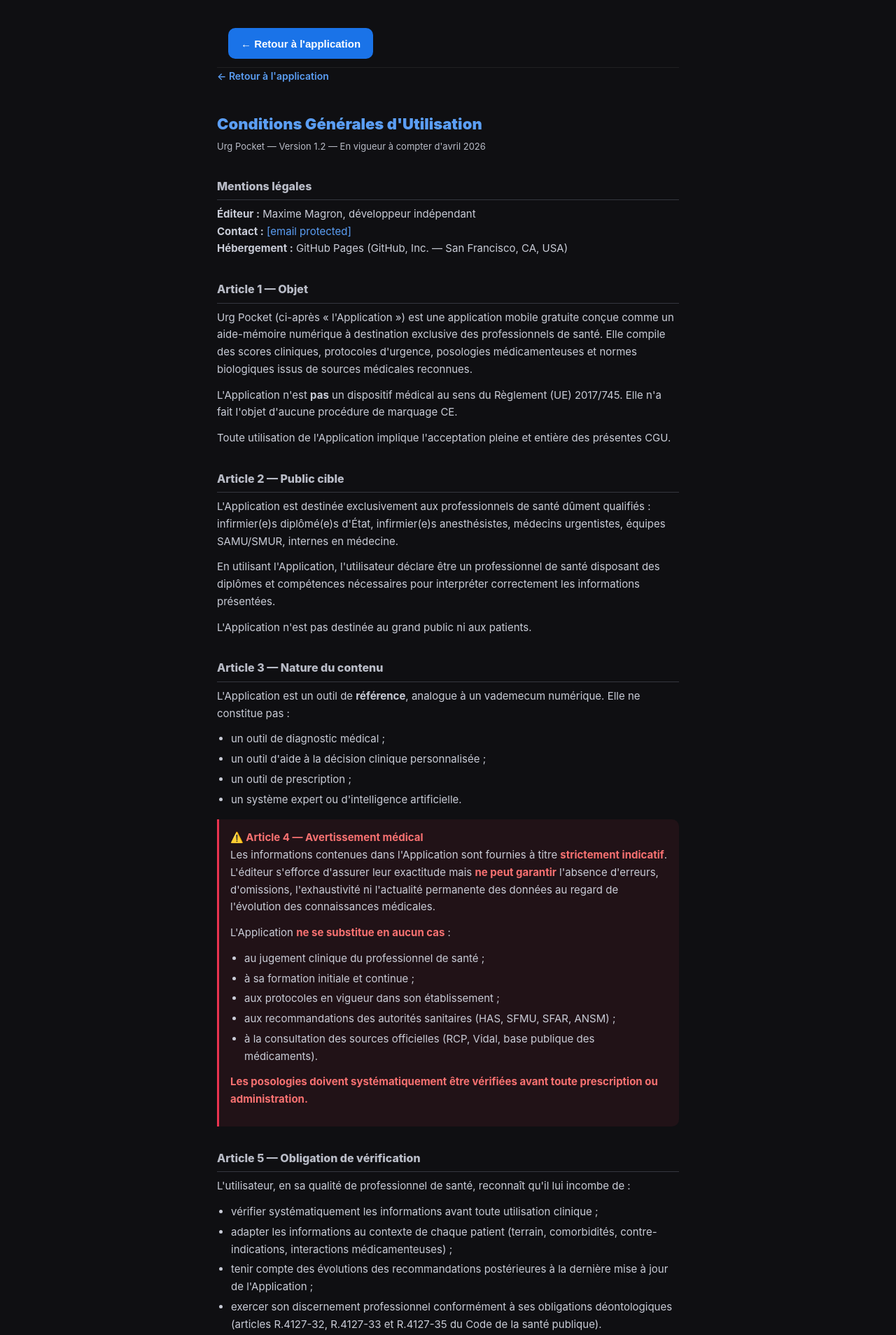
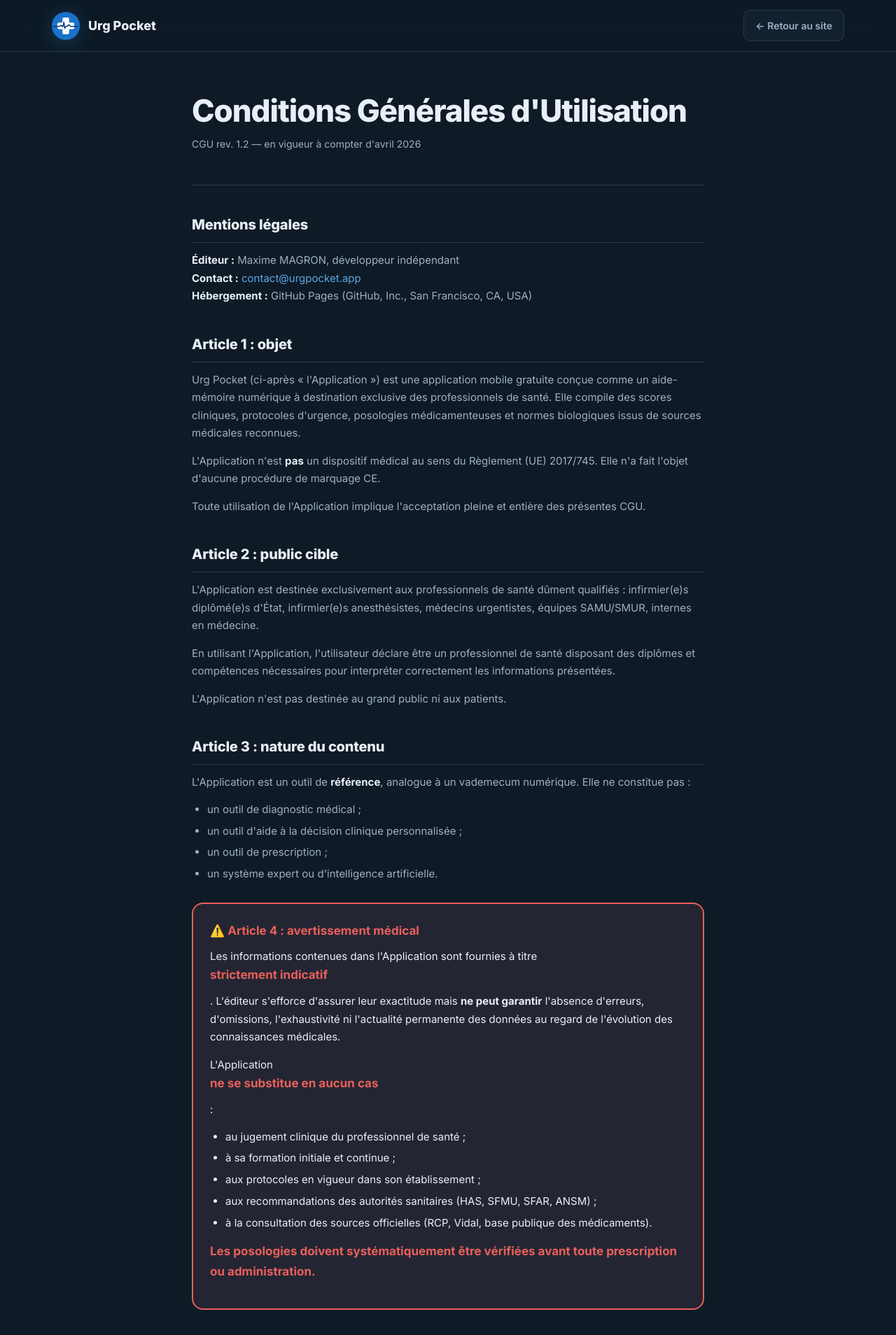
Before and after one commit to Max54130/urg-pocket, a plain HTML site: page cgu.html in a window 1280 px wide. Shown: the top 1908 px of the page at 70% size. Drawn offline with Linux system fonts and the light colour scheme.

Commit message:
Add files via upload

```diff
--- a/cgu.html
+++ b/cgu.html
@@ -1,53 +1,149 @@
 <!DOCTYPE html>
 <html lang="fr">
 <head>
-<meta charset="utf-8">
+<meta charset="UTF-8">
 <meta name="viewport" content="width=device-width, initial-scale=1.0">
-<title>Urg Pocket — Conditions Générales d'Utilisation</title>
+<title>Urg Pocket : conditions générales d'utilisation</title>
+<meta name="description" content="Conditions Générales d'Utilisation d'Urg Pocket.">
+<meta name="theme-color" content="#0E1A25">
+<link rel="icon" type="image/png" href="icons/icon-192.png">
+<link rel="apple-touch-icon" href="icons/icon-192.png">
+
+<link rel="preconnect" href="https://fonts.googleapis.com">
+<link rel="preconnect" href="https://fonts.gstatic.com" crossorigin>
+<link href="https://fonts.googleapis.com/css2?family=Inter:wght@400;500;600;700;800;900&display=swap" rel="stylesheet">
+
 <style>
-*{box-sizing:border-box}
-body{font-family:-apple-system,system-ui,'Inter',sans-serif;max-width:700px;margin:0 auto;padding:24px 20px 60px;background:#0f0f12;color:#e9e9ef;line-height:1.65;font-size:15px}
-h1{color:#5B9EF4;font-size:22px;font-weight:900;margin-bottom:4px}
-h2{color:#b9bcc7;font-size:16px;font-weight:800;margin-top:32px;margin-bottom:8px;padding-bottom:6px;border-bottom:1px solid #35373f}
-h3{color:#e9e9ef;font-size:14px;font-weight:700;margin-top:16px;margin-bottom:6px}
-p{margin:0 0 12px;color:#c9ccd7}
-a{color:#5B9EF4;text-decoration:none}
+  :root{
+    --bg:#0E1A25;
+    --surface:#132030;
+    --surface2:#1A2A3C;
+    --text:#E9EFF6;
+    --text2:#9FB0C3;
+    --text3:#6B7D92;
+    --line:#2A3A4E;
+    --primary:#5BA8E8;
+    --danger:#E8605A;
+    --warn:#F0C040;
+  }
+  *{margin:0;padding:0;box-sizing:border-box}
+  html{scroll-behavior:smooth}
+  body{
+    font-family:'Inter',-apple-system,system-ui,sans-serif;
+    background:var(--bg);color:var(--text);
+    line-height:1.65;font-size:15px;
+    -webkit-font-smoothing:antialiased;
+  }
+  a{color:var(--primary);text-decoration:none}
   a:hover{text-decoration:underline}
-.date{color:#b9bcc7;font-size:13px;margin-bottom:28px}
-.important{background:rgba(234,51,79,0.08);border-left:3px solid #EA334F;padding:14px 16px;border-radius:0 10px 10px 0;margin:16px 0}
-.important strong{color:#f87171}
-.back{display:inline-flex;align-items:center;gap:6px;color:#5B9EF4;font-size:14px;font-weight:600;margin-bottom:24px;text-decoration:none}
-.back:hover{text-decoration:underline}
-ul{margin:0 0 12px;padding-left:20px;color:#c9ccd7}
-li{margin-bottom:4px}
+
+  nav{
+    position:sticky;top:0;z-index:100;
+    background:color-mix(in srgb, var(--bg) 85%, transparent);
+    backdrop-filter:blur(16px);-webkit-backdrop-filter:blur(16px);
+    border-bottom:1px solid var(--line);
+  }
+  .nav-inner{
+    display:flex;align-items:center;justify-content:space-between;
+    padding:14px 24px;max-width:1180px;margin:0 auto;
+  }
+  .brand{display:flex;align-items:center;gap:12px;font-weight:800;font-size:18px;color:var(--text)}
+  .brand-mark{
+    width:40px;height:40px;display:grid;place-items:center;
+    filter:drop-shadow(0 4px 14px rgba(26,115,200,.35));
+  }
+  .brand-mark svg{width:40px;height:40px;display:block}
+  .back-link{
+    color:var(--text2);font-size:14px;font-weight:600;
+    display:inline-flex;align-items:center;gap:6px;
+    padding:10px 16px;border-radius:10px;
+    border:1px solid var(--line);background:var(--surface);
+    transition:border-color .15s, color .15s;
+  }
+  .back-link:hover{color:var(--primary);border-color:var(--primary);text-decoration:none}
+
+  main{max-width:780px;margin:0 auto;padding:60px 24px 100px}
+
+  .page-header{margin-bottom:40px;padding-bottom:32px;border-bottom:1px solid var(--line)}
+  h1{
+    font-size:clamp(32px, 4vw, 44px);
+    font-weight:800;letter-spacing:-.025em;
+    line-height:1.1;margin-bottom:12px;
+  }
+  .date{color:var(--text2);font-size:14px}
+
+  h2{
+    font-size:20px;font-weight:800;letter-spacing:-.01em;
+    color:var(--text);margin-top:40px;margin-bottom:12px;
+    padding-bottom:8px;border-bottom:1px solid var(--line);
+  }
+  p{color:var(--text2);margin-bottom:14px;line-height:1.7}
+  p strong, li strong{color:var(--text)}
+  ul{margin:0 0 14px;padding-left:22px;color:var(--text2)}
+  li{margin-bottom:6px;line-height:1.65}
+
+  .important{
+    border:2px solid var(--danger);
+    background:color-mix(in srgb, var(--danger) 8%, var(--surface));
+    border-radius:16px;
+    padding:24px;margin:28px 0;
+  }
+  .important strong:first-child{
+    color:var(--danger);font-size:17px;
+    display:block;margin-bottom:10px;
+  }
+  .important p{color:var(--text)}
+  .important ul{color:var(--text)}
+
+  footer{
+    border-top:1px solid var(--line);
+    padding:32px 24px;text-align:center;
+    color:var(--text3);font-size:13px;
+  }
+  footer a{color:var(--text2)}
 </style>
 </head>
 <body>
-<div style="position:sticky;top:0;z-index:10;background:inherit;padding:max(16px,env(safe-area-inset-top)) 16px 12px;border-bottom:1px solid rgba(128,128,128,.15)">
-<button onclick="if(window.history.length>1){window.history.back();}else{window.location.href='https://max54130.github.io/urg-pocket/urg_pocket.html';}" style="display:inline-flex;align-items:center;gap:6px;padding:10px 18px;background:#1A73E8;color:#fff;border:none;border-radius:10px;font-size:15px;font-weight:700;cursor:pointer;min-height:44px">← Retour à l'application</button>
+
+<nav>
+  <div class="nav-inner">
+    <a href="index.html" class="brand">
+      <span class="brand-mark">
+        <svg viewBox="0 0 38 38" xmlns="http://www.w3.org/2000/svg" aria-hidden="true">
+          <circle cx="19" cy="19" r="19" fill="#1A73C8"/>
+          <rect x="14.5" y="7.5" width="9" height="23" rx="2.2" fill="white"/>
+          <rect x="7.5" y="14.5" width="23" height="9" rx="2.2" fill="white"/>
+          <polyline points="2.5,19.7 10.5,19.7 12.3,18.3 13.4,18.5 14.1,19.6 14.8,20.1 15.9,16.8 16.3,14.1 16.6,15.3 17.0,18.7 17.4,21.1 17.7,22.2 18.1,21.1 18.5,20.2 19.0,19.7 20.1,19.7 21.0,19.4 22.1,18.3 22.8,17.7 23.5,17.7 24.2,18.5 25.2,19.5 25.5,19.7 35.5,19.7" fill="none" stroke="#0C3B7A" stroke-width="1.5" stroke-linecap="round" stroke-linejoin="round"/>
+        </svg>
+      </span>
+      Urg Pocket
+    </a>
+    <a href="index.html" class="back-link">← Retour au site</a>
+  </div>
+</nav>
+
+<main>
+  <div class="page-header">
+    <h1>Conditions Générales d'Utilisation</h1>
+    <p class="date">CGU rev. 1.2 — en vigueur à compter d'avril 2026</p>
   </div>
 
-<a href="https://max54130.github.io/urg-pocket/" class="back">← Retour à l'application</a>
+  <h2>Mentions légales</h2>
+  <p><strong>Éditeur :</strong> Maxime MAGRON, développeur indépendant<br>
+  <strong>Contact :</strong> <a href="mailto:contact@urgpocket.app">contact@urgpocket.app</a><br>
+  <strong>Hébergement :</strong> GitHub Pages (GitHub, Inc., San Francisco, CA, USA)</p>
 
-<h1>Conditions Générales d'Utilisation</h1>
-<p class="date">Urg Pocket — Version 1.2 — En vigueur à compter d'avril 2026</p>
-
-<h2>Mentions légales</h2>
-<p><strong>Éditeur :</strong> Maxime Magron, développeur indépendant<br>
-<strong>Contact :</strong> <a href="/cdn-cgi/l/email-protection#d2a7a0b5a2bdb1b9b7a692b5bfb3bbbefcb1bdbf"><span class="__cf_email__" data-cfemail="bcc9cedbccd3dfd7d9c8fcdbd1ddd5d092dfd3d1">[email&#160;protected]</span></a><br>
-<strong>Hébergement :</strong> GitHub Pages (GitHub, Inc. — San Francisco, CA, USA)</p>
-
-<h2>Article 1 — Objet</h2>
+  <h2>Article 1 : objet</h2>
   <p>Urg Pocket (ci-après « l'Application ») est une application mobile gratuite conçue comme un aide-mémoire numérique à destination exclusive des professionnels de santé. Elle compile des scores cliniques, protocoles d'urgence, posologies médicamenteuses et normes biologiques issus de sources médicales reconnues.</p>
   <p>L'Application n'est <strong>pas</strong> un dispositif médical au sens du Règlement (UE) 2017/745. Elle n'a fait l'objet d'aucune procédure de marquage CE.</p>
   <p>Toute utilisation de l'Application implique l'acceptation pleine et entière des présentes CGU.</p>
 
-<h2>Article 2 — Public cible</h2>
+  <h2>Article 2 : public cible</h2>
   <p>L'Application est destinée exclusivement aux professionnels de santé dûment qualifiés : infirmier(e)s diplômé(e)s d'État, infirmier(e)s anesthésistes, médecins urgentistes, équipes SAMU/SMUR, internes en médecine.</p>
   <p>En utilisant l'Application, l'utilisateur déclare être un professionnel de santé disposant des diplômes et compétences nécessaires pour interpréter correctement les informations présentées.</p>
   <p>L'Application n'est pas destinée au grand public ni aux patients.</p>
 
-<h2>Article 3 — Nature du contenu</h2>
+  <h2>Article 3 : nature du contenu</h2>
   <p>L'Application est un outil de <strong>référence</strong>, analogue à un vademecum numérique. Elle ne constitue pas :</p>
   <ul>
     <li>un outil de diagnostic médical ;</li>
@@ -57,7 +153,7 @@ li{margin-bottom:4px}
   </ul>
 
   <div class="important">
-<strong>⚠️ Article 4 — Avertissement médical</strong>
+    <strong>⚠️ Article 4 : avertissement médical</strong>
     <p>Les informations contenues dans l'Application sont fournies à titre <strong>strictement indicatif</strong>. L'éditeur s'efforce d'assurer leur exactitude mais <strong>ne peut garantir</strong> l'absence d'erreurs, d'omissions, l'exhaustivité ni l'actualité permanente des données au regard de l'évolution des connaissances médicales.</p>
     <p>L'Application <strong>ne se substitue en aucun cas</strong> :</p>
     <ul>
@@ -70,7 +166,7 @@ li{margin-bottom:4px}
     <p><strong>Les posologies doivent systématiquement être vérifiées avant toute prescription ou administration.</strong></p>
   </div>
 
-<h2>Article 5 — Obligation de vérification</h2>
+  <h2>Article 5 : obligation de vérification</h2>
   <p>L'utilisateur, en sa qualité de professionnel de santé, reconnaît qu'il lui incombe de :</p>
   <ul>
     <li>vérifier systématiquement les informations avant toute utilisation clinique ;</li>
@@ -79,7 +175,7 @@ li{margin-bottom:4px}
     <li>exercer son discernement professionnel conformément à ses obligations déontologiques (articles R.4127-32, R.4127-33 et R.4127-35 du Code de la santé publique).</li>
   </ul>
 
-<h2>Article 6 — Limitation de responsabilité</h2>
+  <h2>Article 6 : limitation de responsabilité</h2>
   <p>Toute décision médicale ou de prescription engage la <strong>seule et entière responsabilité</strong> du professionnel de santé qui la prend.</p>
   <p>Dans les limites autorisées par la loi et compte tenu du caractère gratuit de l'Application et de la qualité de professionnel de l'utilisateur, l'éditeur <strong>ne saurait être tenu responsable</strong> :</p>
   <ul>
@@ -92,25 +188,30 @@ li{margin-bottom:4px}
   <p>Le contenu est fourni <strong>sans garantie d'aucune sorte</strong>, expresse ou implicite, notamment sans garantie d'exactitude, d'exhaustivité, d'actualité ou d'adéquation à un usage particulier.</p>
   <p>L'utilisateur reconnaît que, conformément au Code de la santé publique, il est tenu à une obligation personnelle de compétence, de prudence et de vérification. Le manquement à cette obligation constituerait une faute propre de l'utilisateur susceptible de réduire ou d'exclure toute responsabilité de l'éditeur (article 1245-12 du Code civil).</p>
 
-<h2>Article 7 — Données personnelles</h2>
+  <h2>Article 7 : données personnelles</h2>
   <p>L'Application ne collecte, ne traite et ne stocke aucune donnée à caractère personnel. Aucun compte utilisateur, cookie, traceur, outil d'analyse ou SDK tiers n'est intégré. Aucune donnée n'est transmise à un serveur extérieur.</p>
   <p>Les préférences d'interface (thème, couleurs, profil) sont stockées localement sur l'appareil de l'utilisateur via localStorage et ne sont jamais transmises.</p>
-<p>Pour plus de détails : <a href="https://max54130.github.io/urg-pocket/privacy.html">Politique de confidentialité</a></p>
+  <p>Pour plus de détails : <a href="privacy.html">Politique de confidentialité</a></p>
 
-<h2>Article 8 — Propriété intellectuelle</h2>
+  <h2>Article 8 : propriété intellectuelle</h2>
   <p>L'Application, son architecture, son code source, son interface et la compilation de données qu'elle contient sont protégés par le droit de la propriété intellectuelle (articles L.111-1, L.112-1, L.122-4 et L.341-1 du Code de la propriété intellectuelle). Toute reproduction totale ou partielle est interdite sans autorisation préalable.</p>
 
-<h2>Article 9 — Disponibilité et mises à jour</h2>
+  <h2>Article 9 : disponibilité et mises à jour</h2>
   <p>L'éditeur s'efforce d'assurer la disponibilité de l'Application mais ne garantit aucune continuité de service. L'éditeur se réserve le droit de modifier, suspendre ou interrompre l'Application à tout moment, sans préavis ni indemnité.</p>
 
-<h2>Article 10 — Signalement d'erreurs</h2>
-<p>L'utilisateur est invité à signaler toute erreur ou inexactitude constatée à : <strong><a href="/cdn-cgi/l/email-protection#b8cdcadfc8d7dbd3ddccf8dfd5d9d1d496dbd7d5"><span class="__cf_email__" data-cfemail="196c6b7e69767a727c6d597e74787075377a7674">[email&#160;protected]</span></a></strong>. L'éditeur s'efforcera de procéder aux corrections dans les meilleurs délais.</p>
+  <h2>Article 10 : signalement d'erreurs</h2>
+  <p>L'utilisateur est invité à signaler toute erreur ou inexactitude constatée à : <strong><a href="mailto:contact@urgpocket.app">contact@urgpocket.app</a></strong>. L'éditeur s'efforcera de procéder aux corrections dans les meilleurs délais.</p>
 
-<h2>Article 11 — Modification des CGU</h2>
+  <h2>Article 11 : modification des CGU</h2>
   <p>L'éditeur se réserve le droit de modifier les présentes CGU à tout moment. La poursuite de l'utilisation de l'Application après modification vaut acceptation des nouvelles conditions. La date de la dernière version est indiquée en haut de page.</p>
 
-<h2>Article 12 — Droit applicable et juridiction</h2>
+  <h2>Article 12 : droit applicable et juridiction</h2>
   <p>Les présentes CGU sont soumises au droit français. Tout litige relatif à leur interprétation ou leur exécution relèvera, à défaut de résolution amiable, des tribunaux compétents du ressort du siège de l'éditeur.</p>
+</main>
+
+<footer>
+  <span>© 2026 Urg Pocket, <a href="index.html">urgpocket.app</a></span>
+</footer>
 
 </body>
 </html>
```
Also changed, not shown: privacy.html (+117 -20 lines), version.json (+153 -1 lines). Lines whose indentation alone changed are shown as unchanged.
